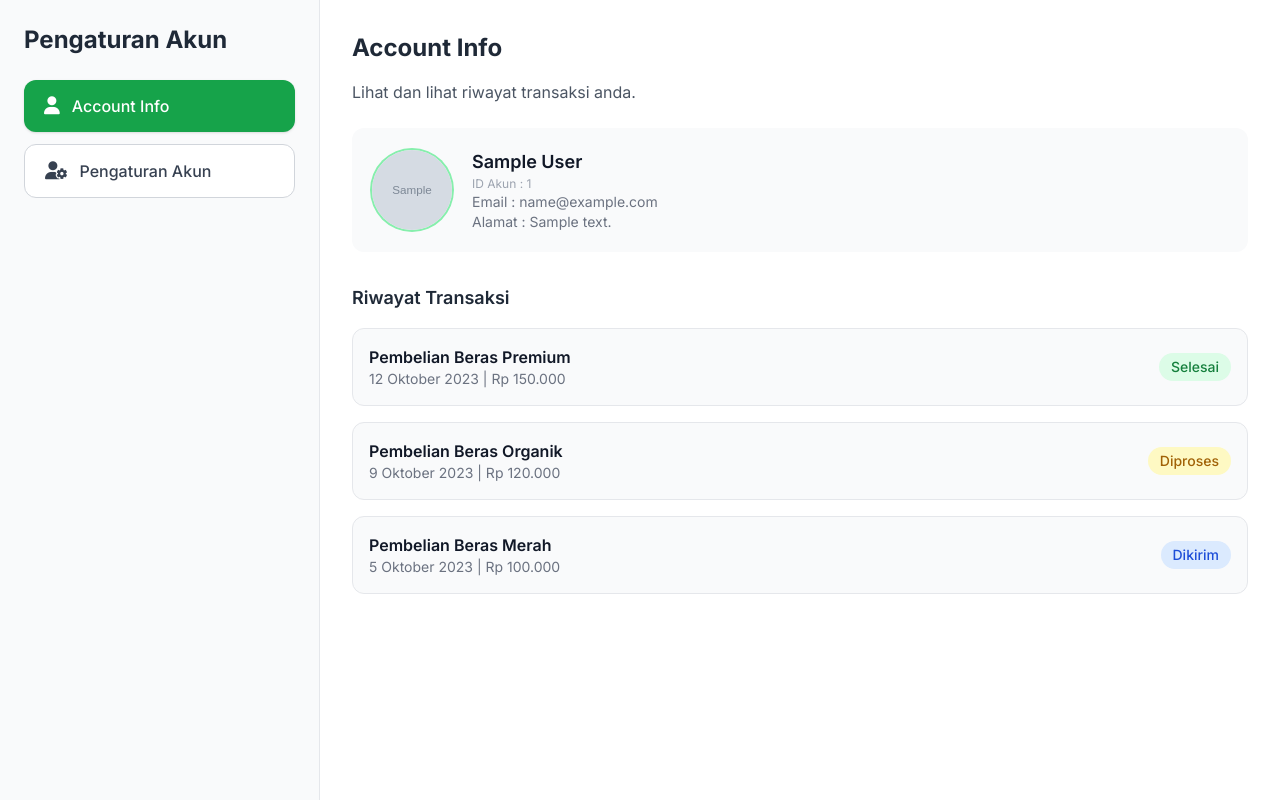
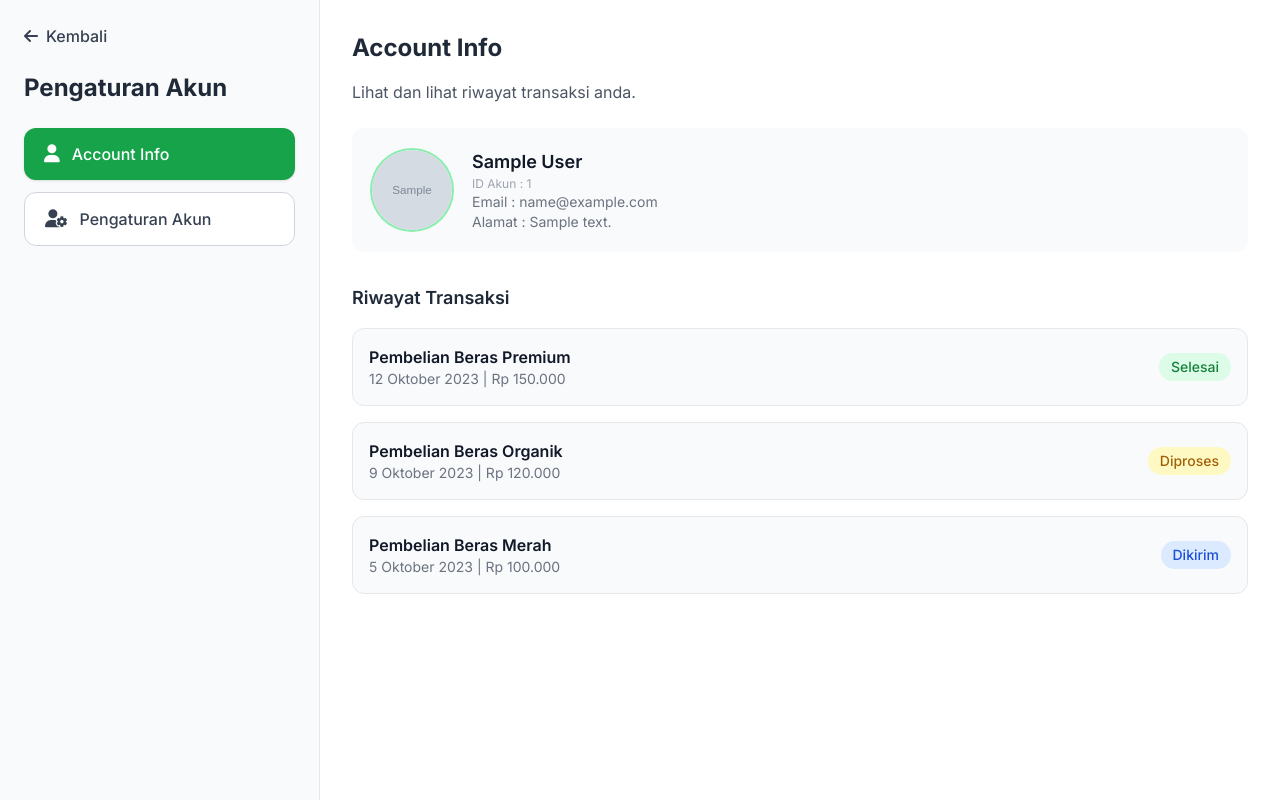
Before and after one commit to Farid12443/website-umkm, a PHP site: page /profil.php in a window 1280 px wide. Run offline with PHP 8.4, Linux system fonts and the light colour scheme; the visitor is signed in with stand-in values (Sample User, id 1); tables that the repository leaves empty or names only in its code hold one stand-in row (values such as "Sample post"); grey boxes marked "Sample" are stand-in pictures; some libraries are stand-ins or nearby versions.

Commit message:
fitur back di profil

```diff
--- a/public/profil.php
+++ b/public/profil.php
@@ -62,6 +62,12 @@ $data = mysqli_fetch_assoc($result);
 
             <!-- Sidebar -->
             <aside class="w-full lg:w-1/4 bg-gray-50 border-r border-gray-200 p-6">
+                <button
+                   onclick="window.location.href='index.php'"
+                    class="mb-6 flex items-center space-x-2 text-gray-700 hover:text-green-600 transition font-medium">
+                    <i class="fa-solid fa-arrow-left"></i>
+                    <span>Kembali</span>
+                </button>
                 <h2 class="text-2xl font-bold mb-6 text-gray-800">Pengaturan Akun</h2>
                 <ul class="space-y-3">
                     <li>
@@ -365,7 +371,7 @@ $data = mysqli_fetch_assoc($result);
             document.querySelectorAll("main > div").forEach(div => div.classList.add("hidden"));
             document.getElementById(sectionId).classList.remove("hidden");
 
-            document.querySelectorAll("aside button").forEach(b => {
+            document.querySelectorAll("aside ul button").forEach(b => {
                 b.classList.remove("bg-green-600", "text-white", "shadow");
                 b.classList.add("bg-white", "text-gray-700", "border", "border-gray-300");
             });
```
Also changed, not shown: uploads/Screenshot 2025-07-24 083135.png (deleted), uploads/Screenshot 2025-07-25 052636.png (deleted), uploads/Screenshot 2025-07-25 052756.png (deleted), uploads/Screenshot 2025-10-04 103532.png (deleted), uploads/Screenshot 2025-10-06 085958.png (deleted), uploads/Screenshot 2025-10-09 081930.png (deleted), uploads/iu.png (deleted).
